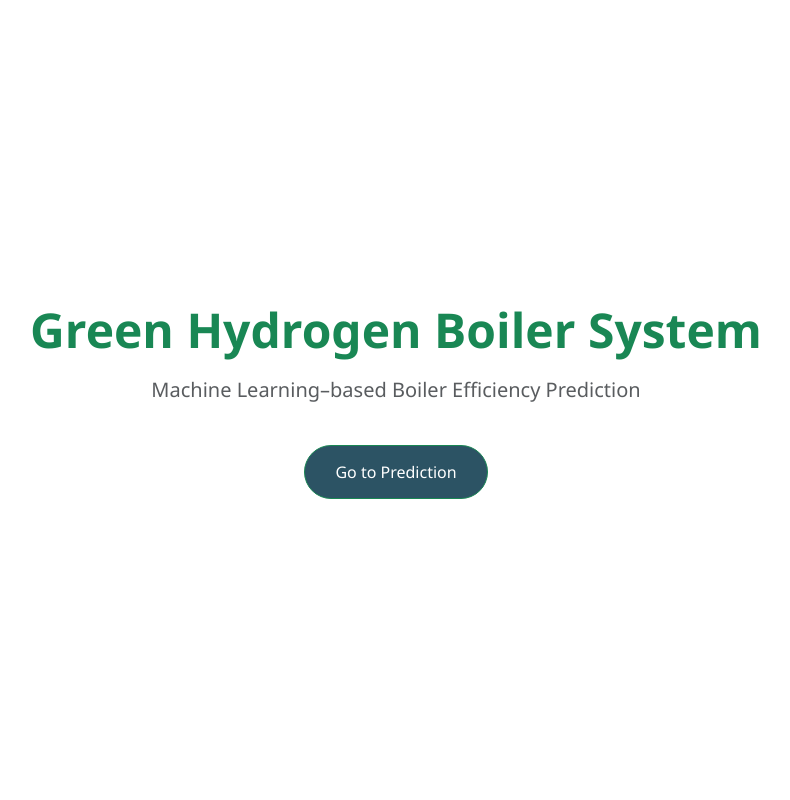
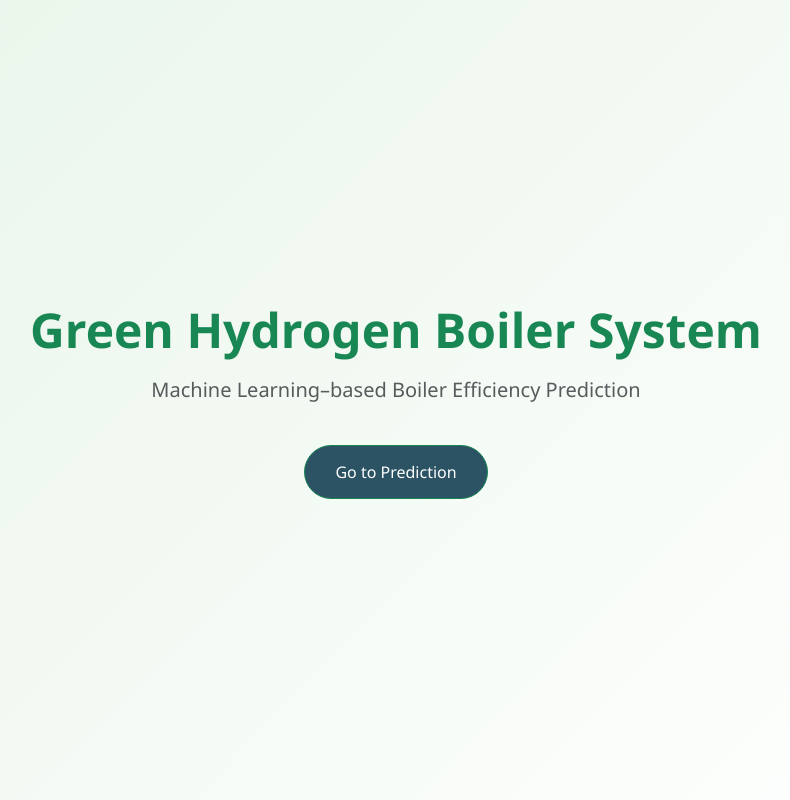
Before and after one commit to adityahr143/green-hydrogen-boiler, a Flask app: page / in a window 1280 px wide. Shown: the whole page, without its empty margins (244-1034 px from the left). Run offline with Flask 3, Linux system fonts and the light colour scheme; parts of the project's set-up code (start-up, migrations or seed data) failed here and were passed over.

Commit message:
Update main.css

```diff
--- a/static/main.css
+++ b/static/main.css
@@ -97,3 +97,6 @@
     color: #555;
     line-height: 1.6;
 }
+.hero-bg {
+  background: linear-gradient(135deg, #e8f5e9, #ffffff);
+}
```
